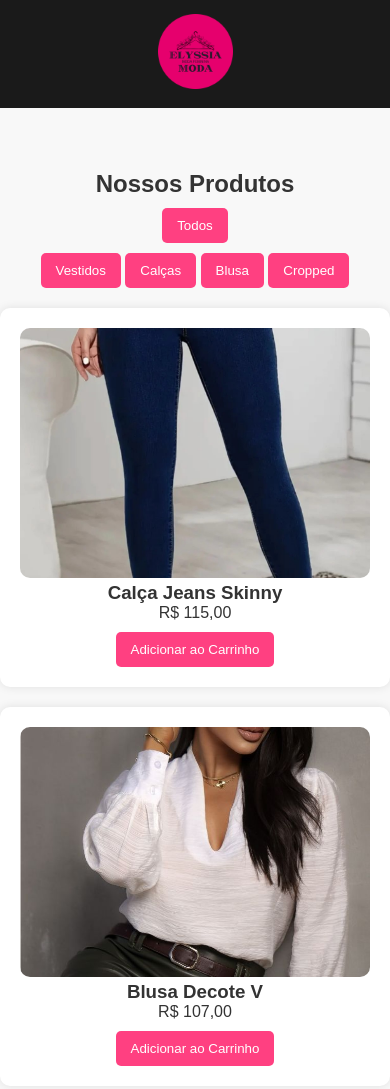
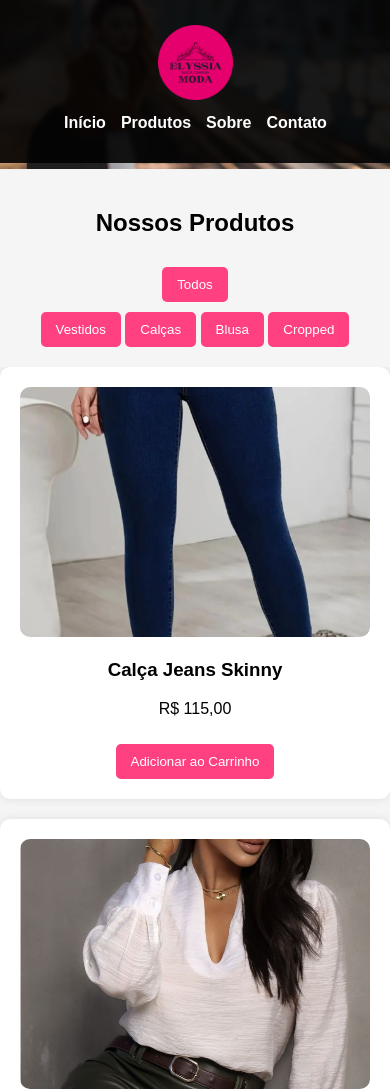
Before and after one commit to PauloR063/ELYSSIA-MODAS, a plain HTML site: page Produtos/index.html in a window 390 px wide. Shown: the top 1089 px of the page. Drawn offline with Linux system fonts and the light colour scheme.

Commit message:
Adicionei o banner nos produtos e reajuste na responsividade

```diff
--- a/Produtos/index.html
+++ b/Produtos/index.html
@@ -23,6 +23,14 @@
             </nav>
         </div>
     </header>
+    <section id="home" class="banner">
+        <div class="carrossel">
+            <img src="../img/carrosel/img 1.jpg" class="slide ativo" alt="Roupa 1">
+            <img src="../img/carrosel/img 2.jpg" class="slide" alt="Roupa 2">
+            <img src="../img/carrosel/img 3.png" class="slide" alt="Roupa 3">
+            <img src="../img/carrosel/img 4.jpg" class="slide" alt="Roupa 4">
+        </div>
+    </section>
 
     <h2 id="nprodutos">Nossos Produtos</h2>
 
--- a/Produtos/script.js
+++ b/Produtos/script.js
@@ -1,3 +1,17 @@
+
+    document.addEventListener("DOMContentLoaded", () => {
+    let slides = document.querySelectorAll(".slide");
+    let index = 0;
+
+    function mudarSlide() {
+        slides[index].classList.remove("ativo");
+        index = (index + 1) % slides.length;
+        slides[index].classList.add("ativo");
+    }
+
+    setInterval(mudarSlide, 3000); // Troca a cada 3 segundos
+});
+
 let carrinho = JSON.parse(localStorage.getItem("carrinho")) || [];
 
 let tamanhoSelecionado = null;  // Variável para armazenar o tamanho selecionado
--- a/Produtos/style.css
+++ b/Produtos/style.css
@@ -1,42 +1,44 @@
 * {
-    margin: 0;
-    padding: 0;
-    box-sizing: border-box;
-    font-family: Arial, sans-serif;
+    max-width: 100%;
 }
 
 body {
-    background-color: #f8f8f8;
-    color: #333;
-    padding-top: 70px;
+    font-family: Arial, sans-serif;
+    margin: 0;
+    padding: 0;
+    background-color: #f5f5f5;
     text-align: center;
+    overflow-x: hidden;
+    /* Remove a rolagem horizontal */
+    width: 100%;
 }
 
-/* Navbar Responsiva */
 header {
-    display: flex;
     position: absolute;
-    margin-top: -71px;
-    margin-bottom: 20px;
-    width: 100%;
+    width: 100vw;
+    height: 11%;
     background-color: rgba(2, 2, 2, 0.9);
     backdrop-filter: blur(2px);
     color: white;
     padding: 15px 20px;
+    z-index: 1000;
 }
 
 .navbar {
     display: flex;
+    width: 90vw;
+    height: 9vh;
     justify-content: space-between;
     align-items: center;
-    width: 90%;
-    margin: auto;
+    padding: 10px 20px;
 }
+
 
 .navbar ul {
     list-style: none;
     display: flex;
     gap: 20px;
+    padding: 0;
 }
 
 .navbar ul li a {
@@ -50,7 +52,38 @@ header {
     color: #e6006d;
 }
 
+.banner {
+    width: 100%;
+    height: 40vh;
+    overflow: hidden;
+    display: flex;
+    justify-content: center;
+    align-items: center;
+    background-color: #f8f8f8;
+}
+
+.carrossel {
+    position: relative;
+    width: 100%;
+    height: 100%;
+    display: flex;
+}
+
+.carrossel img {
+    position: absolute;
+    width: 100%;
+    height: 100%;
+    object-fit: cover;
+    opacity: 0;
+    transition: opacity 1s ease-in-out;
+}
+
+.carrossel img.ativo {
+    opacity: 1;
+}
+
 #nprodutos{
+    margin-top: -20px;
     position: relative;
     top: 80px;
 }
@@ -229,6 +262,17 @@ footer {
 
 /* Responsividade */
 @media (max-width: 1024px) {
+
+    * {
+        overflow-x: hidden;
+    }
+    .banner{
+        max-height: 20vh;
+        margin-bottom: 0;
+    }
+    #nprodutos{
+        margin-top: -60px;
+    }
     .produtos {
         grid-template-columns: repeat(2, 1fr);
     }
@@ -238,44 +282,64 @@ footer {
 }
 
 @media (max-width: 768px) {
+
+    body{
+        overflow-x: hidden;
+        overflow-x: hidden;
+        width: 100%;
+    }
+
+    header {
+        position: absolute;
+        width: 95%;
+        height: 14%;
+        background-color: rgba(2, 2, 2, 0.9);
+        backdrop-filter: blur(2px);
+        color: white;
+        padding: 10px 20px;
+    }
+
     .navbar {
         flex-direction: column;
         align-items: center;
-    }
-    .navbar ul {
-        display: none;
-        flex-direction: column;
-        background-color: rgba(2, 2, 2, 0.9);
-        position: absolute;
-        top: 70px;
-        width: 100%;
-        left: 0;
-        padding: 10px 0;
-        gap: 10px;
+        justify-content: center;
+        height: auto;
+        padding: 15px 0;
     }
 
-    .navbar ul.ativo {
-        display: flex;
-    }
-    .menu-toggle {
-        display: block;
-        background: none;
-        border: none;
-        font-size: 24px;
-        color: white;
-        cursor: pointer;
-        padding: 10px;
+    .navbar a img {
+        margin-bottom: 10px;
     }
 
-    .produtos {
-        grid-template-columns: repeat(2, 1fr);
+    .navbar nav {
+        width: 100%;
+        display: flex;
+        justify-content: center;
     }
-    .carrinho {
-        width: 90%;
+
+    .navbar ul {
+        display: flex;
+        flex-direction: row;
+        justify-content: center;
+        flex-wrap: wrap;
+        gap: 15px;
+        padding: 0;
+        margin: 0;
+    }
+}
+
+@media (max-width: 540px) {
+    header{
+        height: 17%;
     }
 }
 
 @media (max-width: 480px) {
+
+    header{
+        width: 90%;
+        min-height: 60px;
+    }
 
     .filtros{
         position: relative;
@@ -298,3 +362,16 @@ footer {
         display: none;
     }
 }
+
+@media (max-width: 600px) {
+    .modal-content {
+        width: 90%;
+        padding: 15px;
+    }
+}
+
+@media (max-width: 380px) {
+    header {
+        height: 17%;
+    }
+}
--- a/Sobre/style.css
+++ b/Sobre/style.css
@@ -17,10 +17,11 @@ body {
 
 /* Cabeçalho */
 header {
-    position: fixed;
+    position: absolute;
     top: 0;
     width: 100%;
-    background-color: rgba(2, 2, 2, 0.8);
+    background-color: rgba(2, 2, 2, 0.9);
+    backdrop-filter: blur(2px);
     padding: 10px 0;
     z-index: 1000;
 }
@@ -167,6 +168,8 @@ footer {
     .navbar {
         flex-direction: column;
         text-align: center;
+        margin-top: 10px;
+        gap: 15px;
     }
 
     .navbar ul {
--- a/style.css
+++ b/style.css
@@ -81,8 +81,6 @@ header {
 .carrossel img.ativo {
     opacity: 1;
 }
-
-
 
 .btn {
     background-color: white;
```
Lines whose indentation alone changed are shown as unchanged.
